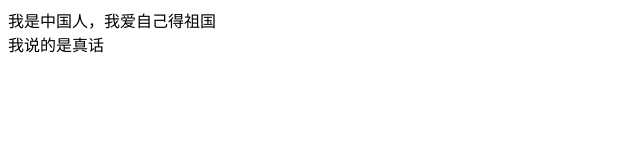
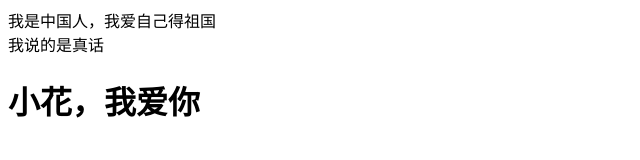
Before and after one commit to pzkc/test007, a plain HTML site: page index.html in a window 1280 px wide. Shown: the whole page, without its empty margins (0-640 px from the left). Drawn offline with Linux system fonts and the light colour scheme.

Commit message:
小明表白了

```diff
--- a/index.html
+++ b/index.html
@@ -7,5 +7,6 @@
 <body>
 	<div>我是中国人，我爱自己得祖国</div>
 	<div>我说的是真话</div>
+	<h1>小花，我爱你</h1>
 </body>
 </html>
```
